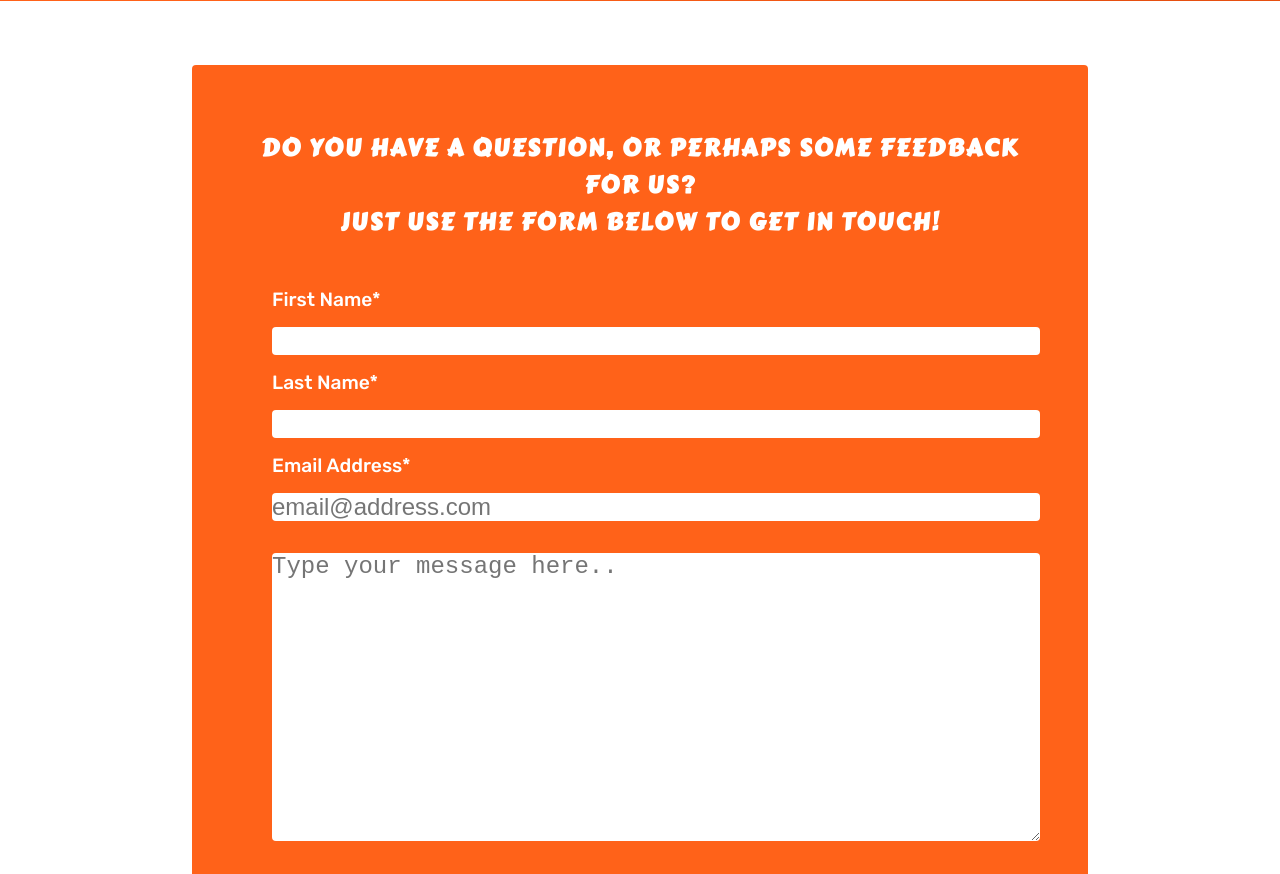
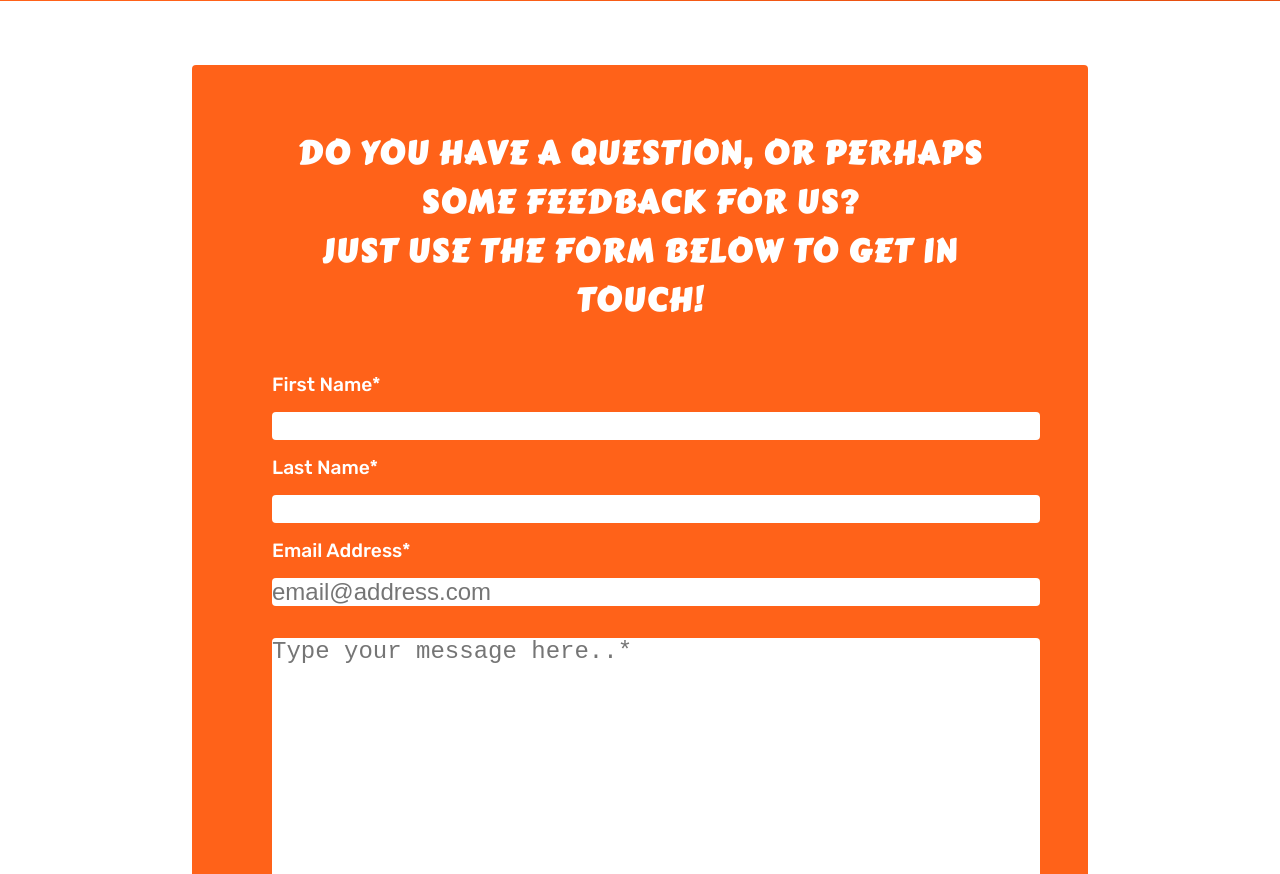
Before and after one commit to Code-Institute-Submissions/DannyGilligan-love-amsterdam_JanResub, a plain HTML site: page contact.html in a window 1280 px wide. Shown: the part 64-938 px from the top of the page. Drawn offline with Linux system fonts and the light colour scheme.

Commit message:
Increase h2 font-size for contact form heading

```diff
--- a/assets/css/style.css
+++ b/assets/css/style.css
@@ -327,6 +327,7 @@ hr {
     text-align: center;
     color: white;
     margin-bottom: 3rem;
+    font-size: 2rem;
 }
 
 /* Targets the inputs on the form */
--- a/contact.html
+++ b/contact.html
@@ -57,11 +57,11 @@
             <label for="email">Email Address*</label>
             <input id="email" type="email" name="email_address" placeholder="email@address.com" required class="form-input">
 
-            <textarea name="message" form="contact" class="form-input" placeholder="Type your message here.." required></textarea>
+            <textarea name="message" form="contact" class="form-input" placeholder="Type your message here..*" required></textarea>
 
             <input class="send-message-button" type="submit" value="Send Message!">
 
-            <p>*Required field</p>
+            <p>* Required field</p>
 
         </form>
 
```
